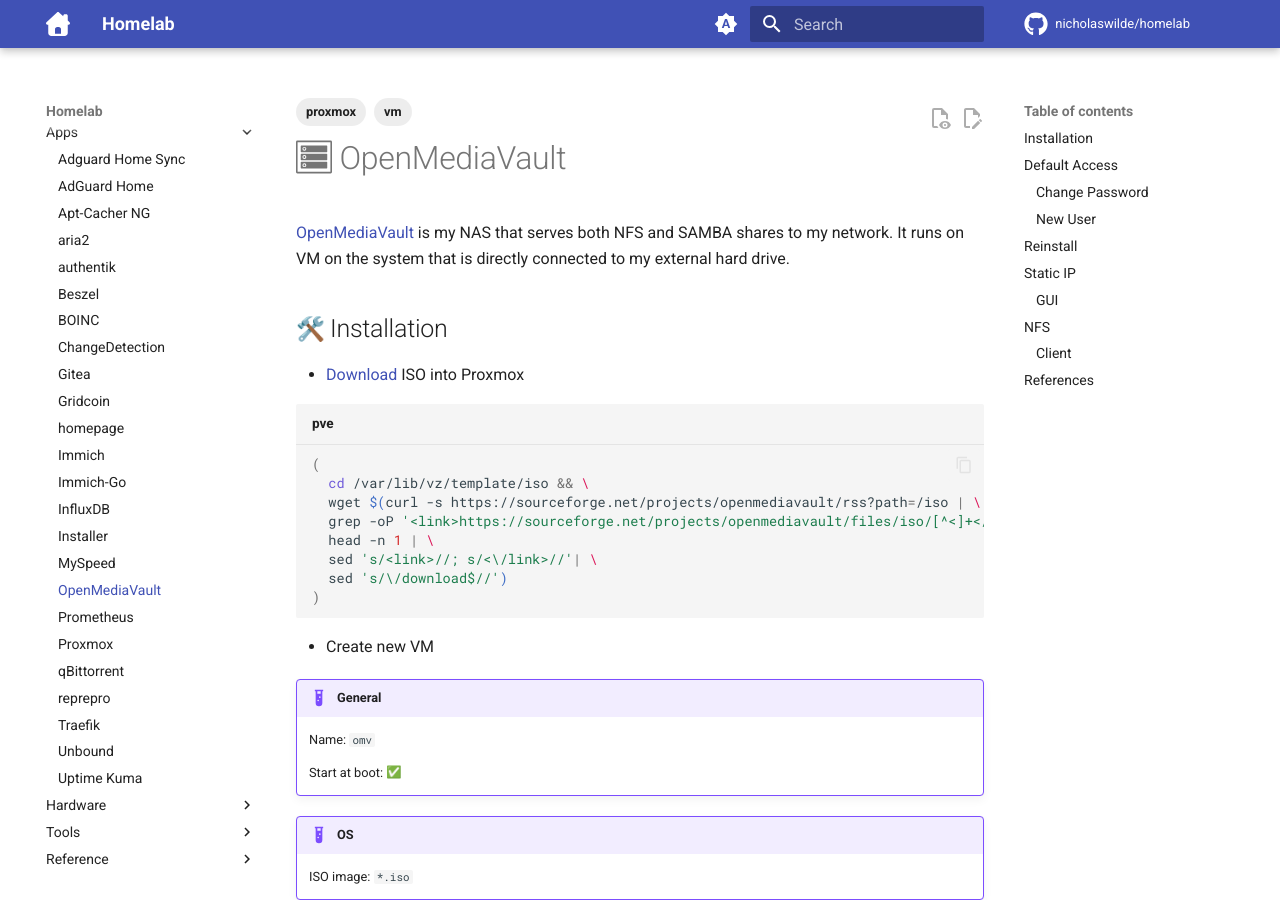
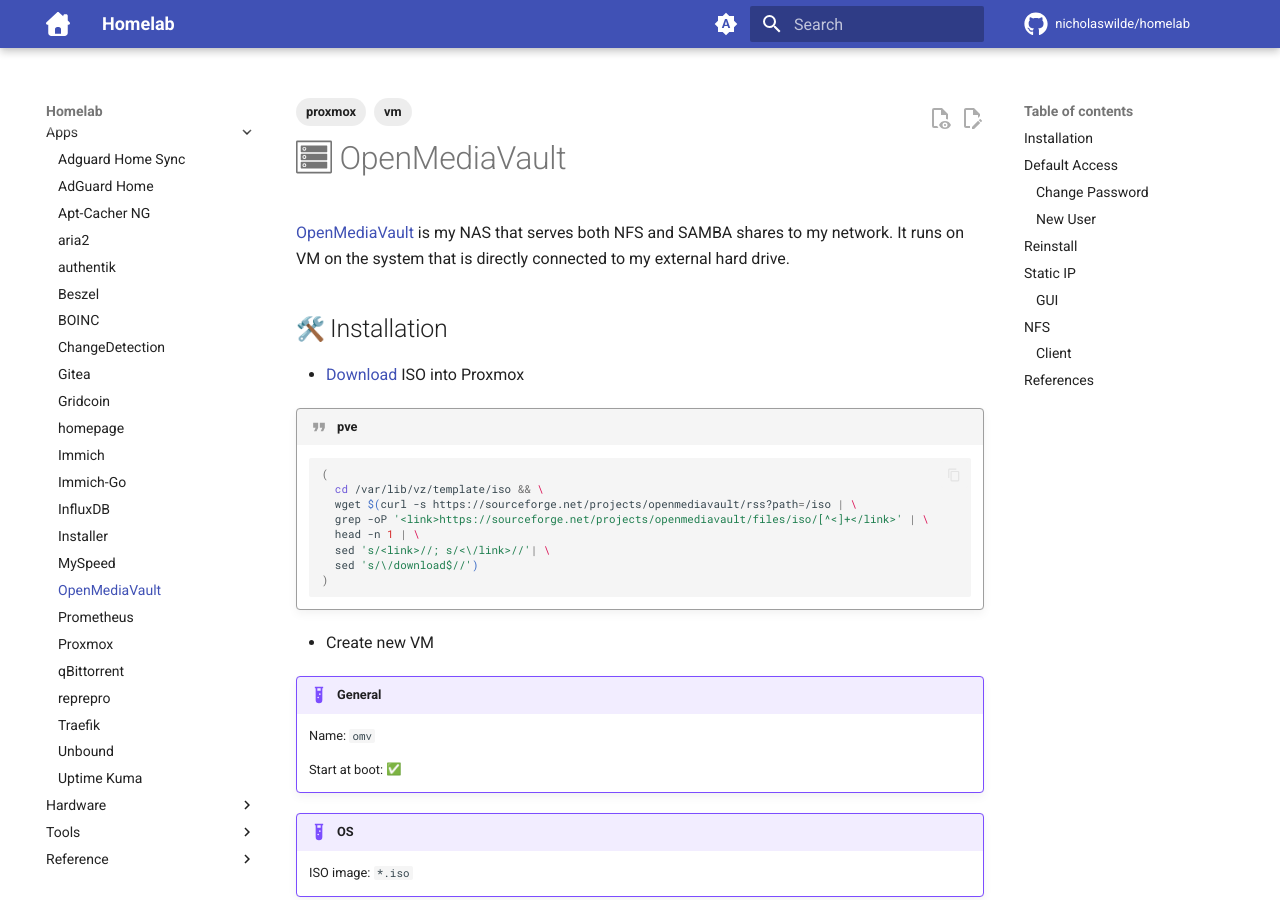
Before and after one commit to nicholaswilde/homelab, an MkDocs documentation site: the page built from docs/apps/openmediavault.md, in a window 1280 px wide and 900 px high. Built offline with MkDocs 1.6.1 and Material for MkDocs 9.7.7, drawn with Linux system fonts in a browser that asks for light colours; emoji names are drawn with the system emoji font; comment, search, counter and statistics services are not loaded.

Commit message:
Update openmediavault.md

````diff
--- a/docs/apps/openmediavault.md
+++ b/docs/apps/openmediavault.md
@@ -11,16 +11,18 @@
 
 - [Download][2] ISO into Proxmox
 
-```shell title="pve"
-(
-  cd /var/lib/vz/template/iso && \
-  wget $(curl -s https://sourceforge.net/projects/openmediavault/rss?path=/iso | \
-  grep -oP '<link>https://sourceforge.net/projects/openmediavault/files/iso/[^<]+</link>' | \
-  head -n 1 | \
-  sed 's/<link>//; s/<\/link>//'| \
-  sed 's/\/download$//')
-)
-```
+!!! quote "pve"
+
+    ```shell
+    (
+      cd /var/lib/vz/template/iso && \
+      wget $(curl -s https://sourceforge.net/projects/openmediavault/rss?path=/iso | \
+      grep -oP '<link>https://sourceforge.net/projects/openmediavault/files/iso/[^<]+</link>' | \
+      head -n 1 | \
+      sed 's/<link>//; s/<\/link>//'| \
+      sed 's/\/download$//')
+    )
+    ```
 
 - Create new VM
 
@@ -48,9 +50,11 @@
 
     Memory (MiB): `4096`
 
-```shell title="Look for disk"
-lsblk
-```
+!!! quote "Look for disk"
+
+    ```shell
+    lsblk
+    ```
 
 - Install omv into VM.
 
````
